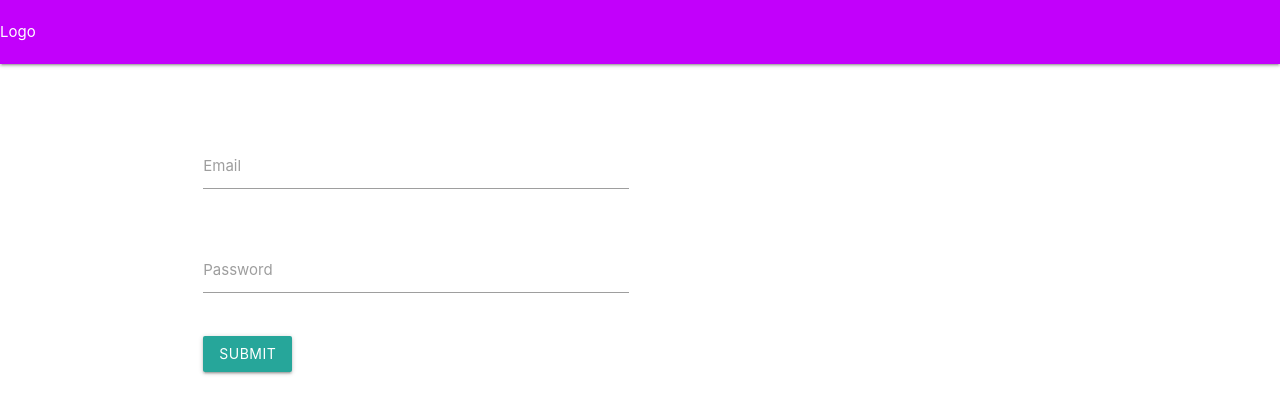
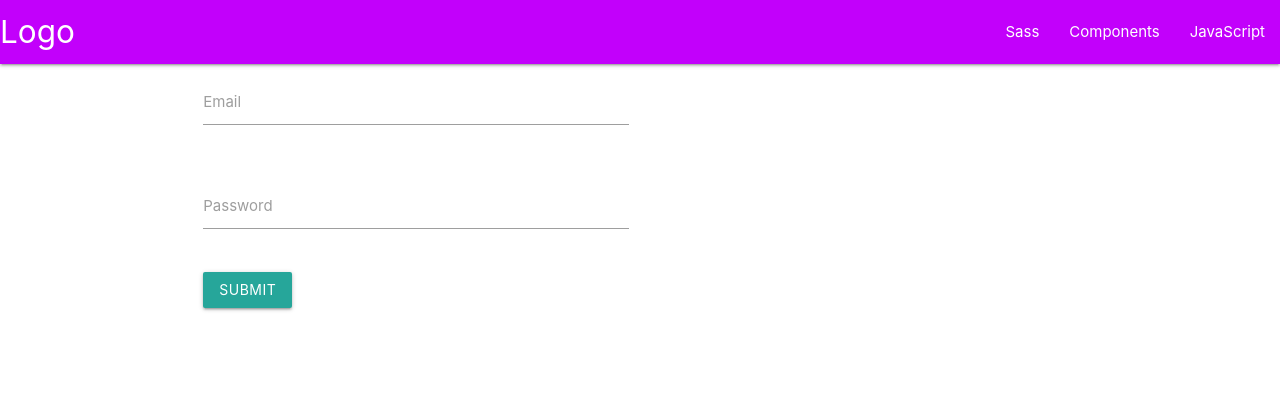
Before and after one commit to Arandall88/Helperz, a React (Create React App) app in the folder client/: page /login in a window 1280 px wide. Shown: the top 414 px of the page. Built offline with nearby package versions, Linux system fonts and the light colour scheme.

Commit message:
Got user login authentication working, fixed login routes

```diff
--- a/client/src/App.js
+++ b/client/src/App.js
@@ -18,9 +18,7 @@ function App(props) {
           <Route exact path="/">
             <Home />
           </Route>
-          <Route exact path="/login">
-            <Login  {...props}/>
-          </Route>
+          <Route  path="/login" component={(props) => <Login {...props} />}   />
           <Route exact path="/complete-profile">
             <CompleteProfile />
           </Route>
@@ -42,4 +40,5 @@ function App(props) {
   );
 }
 
+
 export default App;
--- a/client/src/components/shared/NavBar/NavBar/NavBar.jsx
+++ b/client/src/components/shared/NavBar/NavBar/NavBar.jsx
@@ -5,11 +5,11 @@ const NavBar = () => {
   return (
     <div>
       <nav>
-        <div classNameName="nav-wrapper">
-          <a href="/" classNameName="brand-logo">
+        <div className="nav-wrapper">
+          <a href="/" className="brand-logo">
             Logo
           </a>
-          <ul id="nav-mobile" classNameName="right hide-on-med-and-down">
+          <ul id="nav-mobile" className="right hide-on-med-and-down">
             <li>
               <a href="sass.html">Sass</a>
             </li>
--- a/client/src/containers/Login.jsx
+++ b/client/src/containers/Login.jsx
@@ -1,6 +1,6 @@
 import React, { Component } from "react";
 class Login extends Component {
-  state ={
+  state = {
       email: "",
       password:"",
   };
@@ -11,10 +11,11 @@ class Login extends Component {
         [name]: value,
       });
   };
+
   handleSubmit = (event) => {
     event.preventDefault();
 
-    // this.props.history.push("/dashboard");
+    this.props.history.push("/dashboard");
   };
 
   render() {
```
Also changed, not shown: 1 other file (tests, documents, lock files or other folders).
